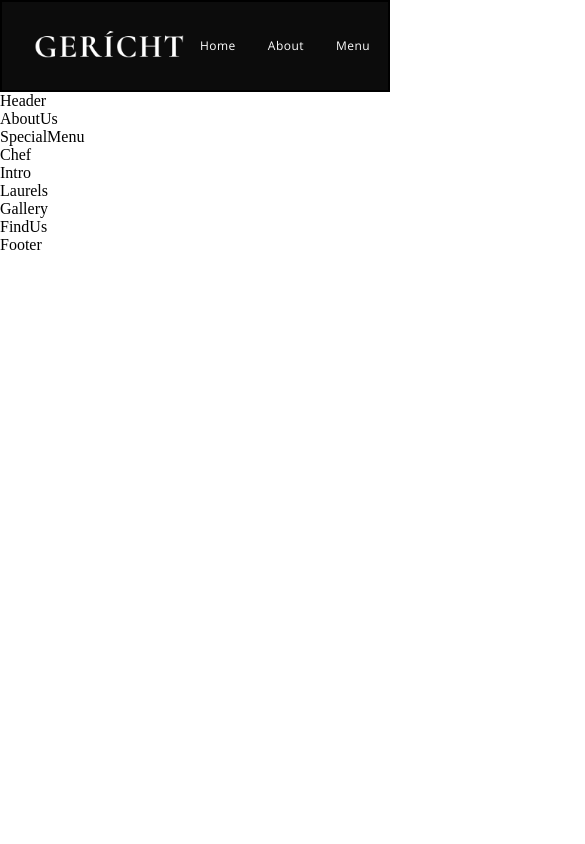
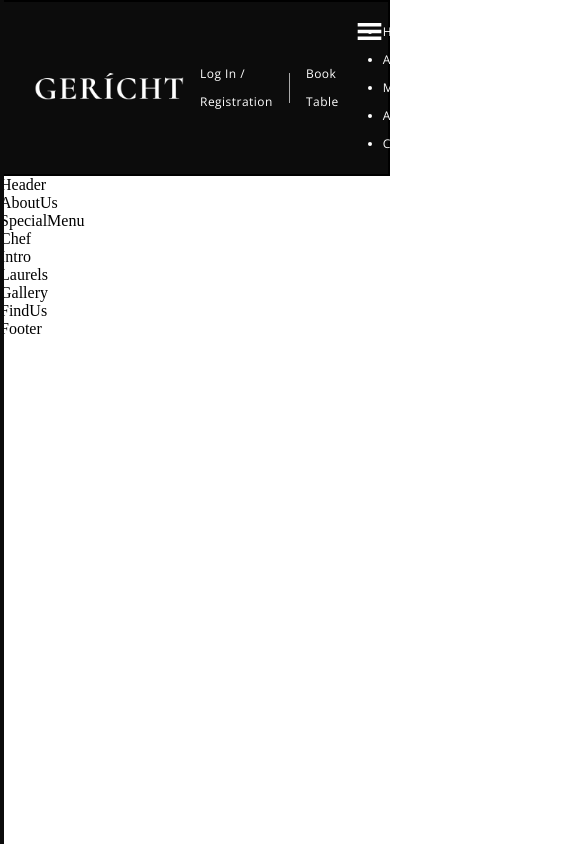
Before and after one commit to farhanyousaf786/ResturentDashboard-React, a React (Create React App) app: page / in a window 390 px wide. Shown: the top 844 px of the page, 585 px wide, since content can reach past the window. Built offline with nearby package versions, Linux system fonts and the light colour scheme; a web font is replaced by a local one.

Commit message:
added media query and other things on navbar

```diff
--- a/src/components/Navbar/Navbar.css
+++ b/src/components/Navbar/Navbar.css
@@ -72,11 +72,65 @@
 
 }
 
-.app__navbar-login div{
+.app__navbar-login div {
 
 
-width: 2px;
-height: 30px;
-background-color: var(--color-grey);
+    width: 2px;
+    height: 30px;
+    background-color: var(--color-grey);
 
 }
+
+
+.app__navbar-smallscreen {
+
+    display: none;
+
+
+}
+
+.app__navbar-smallscreen_overlay {
+
+    position: fixed;
+    top: 0;
+    left: 0;
+    width: 1%;
+    height: 100vh;
+    background: var(--color-black);
+    transition: 0.5s ease;
+    flex-direction: column;
+    z-index: 5;
+    /* Will appear over the page */
+
+
+}
+
+.app__navbar-smallscreen_overlay .overlay__close {
+
+    font-size: 27px;
+    color: var(--color-golden);
+    cursor: pointer;
+    position: absolute;
+    top: 20px;
+    right: 20px;
+
+}
+
+@media screen and (max-width: 1150px) {
+
+    .app__navbar-links {
+
+
+        display: none;
+
+    }
+
+    .app__navbar-smallscreen {
+
+        display: flex;
+
+
+    }
+
+
+}
--- a/src/components/Navbar/Navbar.jsx
+++ b/src/components/Navbar/Navbar.jsx
@@ -9,7 +9,6 @@
     <div className='app__navbar-logo'>
       <img src={images.gericht} alt="app logo">
       </img>
-
     </div>
     <ul className='app__navbar-links'>
       <li className='p__opensans'><a href='#home'>Home</a></li>
@@ -18,12 +17,25 @@
       <li className='p__opensans'><a href='#awards'>Awards</a></li>
       <li className='p__opensans'><a href='#contact'>Contact</a></li>
     </ul>
-
     <div className="app__navbar-login">
       <a href="#login" className="p__opensans">Log In / Registration</a>
       <div />
       <a href="/" className="p__opensans">Book Table</a>
     </div>
+    <div className='app__navbar-smallscreen_overlay flex__center slide-bttom'>
+      <MdOutlineRestaurantMenu fontSize={27} className="overlay__close" onClick={() => { }} />
+    </div>
+    <div className="app__navbar-smallscreen">
+      <GiHamburgerMenu color="#fff" fontSize={27} onClick={() => { }} />
+      <ul className='app__navbar-smallscreen-links'>
+        <li className='p__opensans'><a href='#home'>Home</a></li>
+        <li className='p__opensans'><a href='#about'>About</a></li>
+        <li className='p__opensans'><a href='#menu'>Menu</a></li>
+        <li className='p__opensans'><a href='#awards'>Awards</a></li>
+        <li className='p__opensans'><a href='#contact'>Contact</a></li>
+      </ul>
+    </div>
+
   </nav>
 );
 
```
